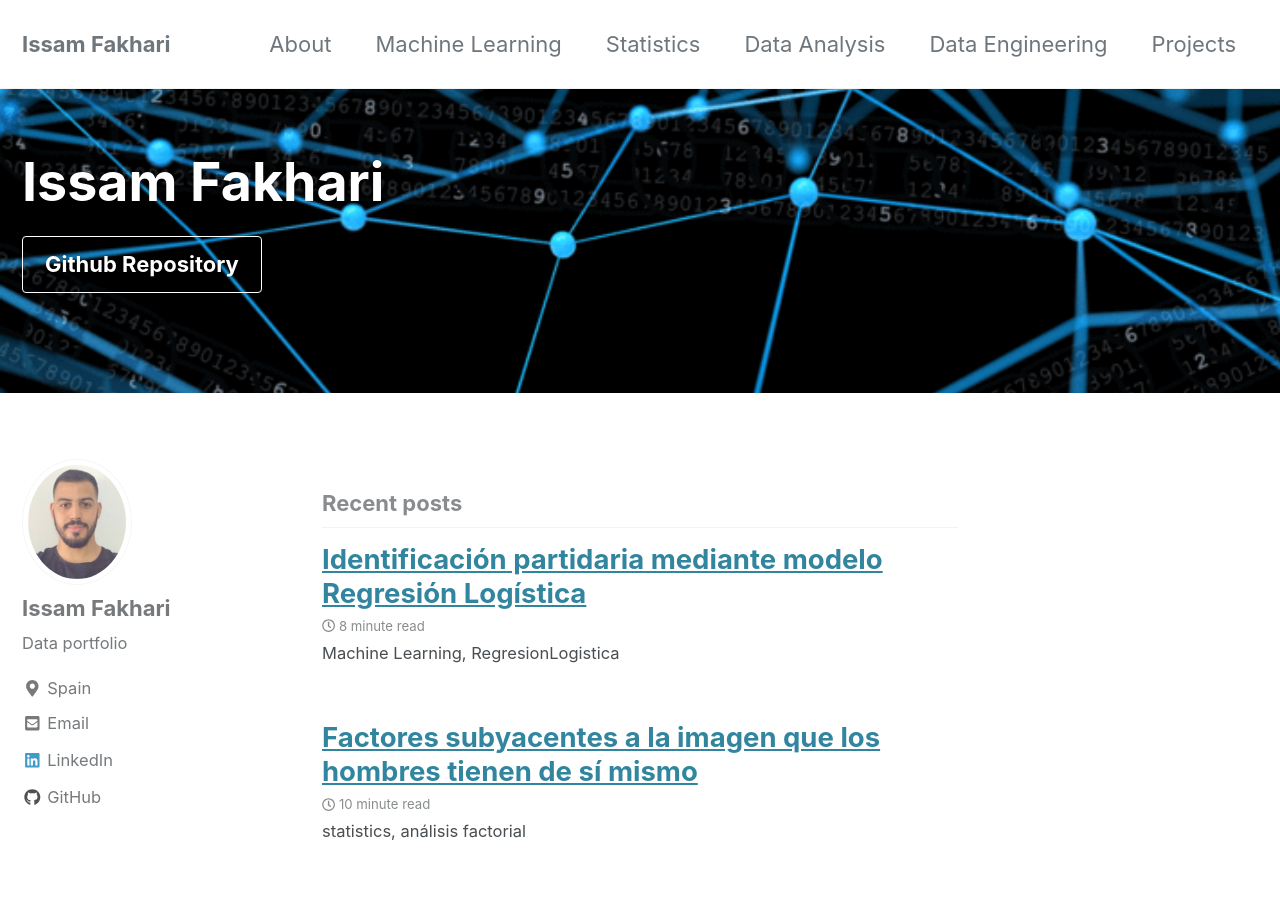
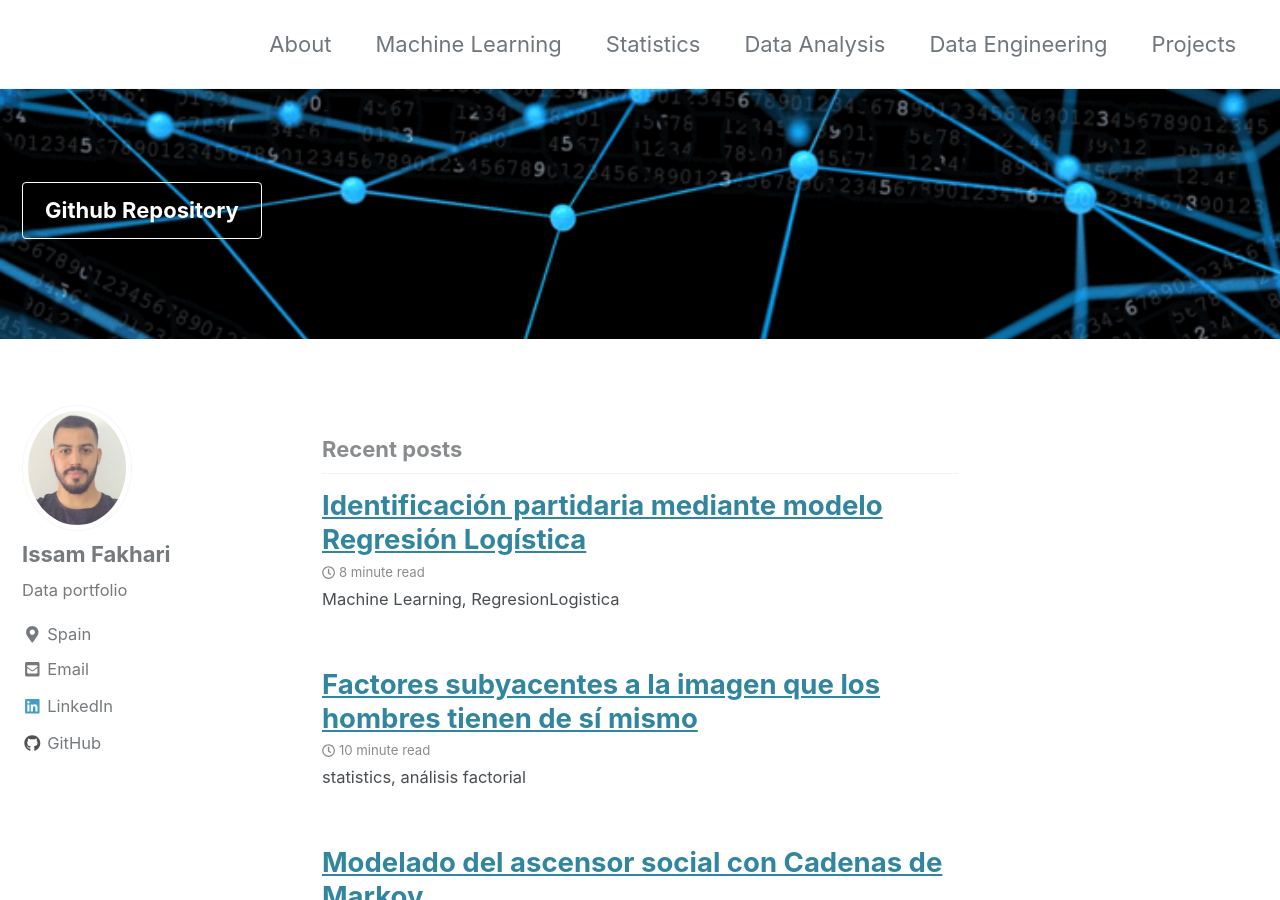
Before and after one commit to IssamFakhari/issamfakhari.github.io, a Jekyll site: the page built from index.html, in a window 1280 px wide and 900 px high. Built offline with Jekyll 4.4.1, drawn with Linux system fonts in a browser that asks for light colours; cached includes are drawn as plain includes; the list of posts is cut into pages by our own code.

Commit message:
Update _config.yml

```diff
--- a/_config.yml
+++ b/_config.yml
@@ -16,7 +16,7 @@
 
 # Site Settings
 locale                   : "en-US"
-title                    : "Issam Fakhari"
+title                    : " "
 title_separator          : "-"
 name                     : "Issam Fakhari"
 description              : "Data Projects"
```
